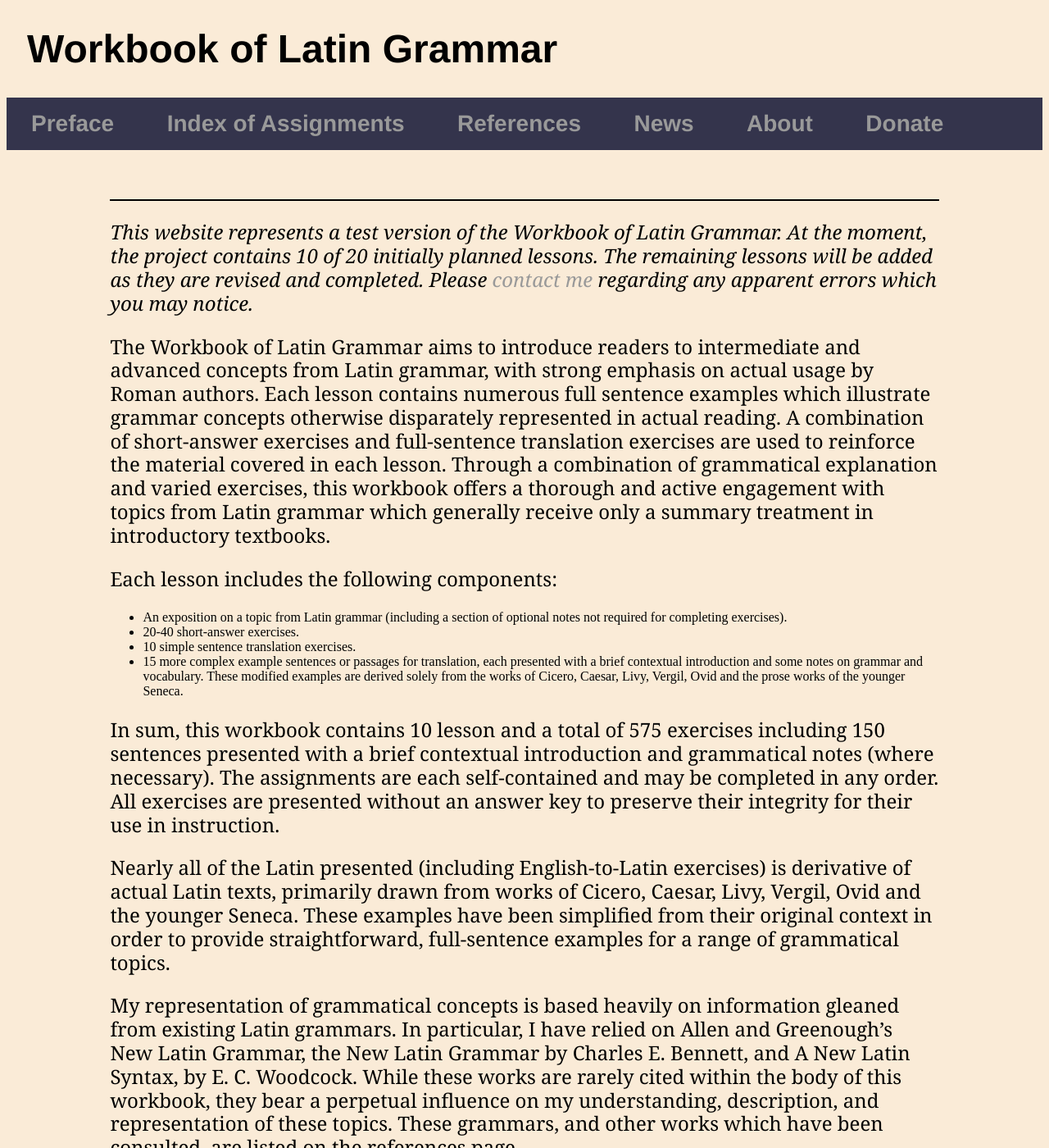
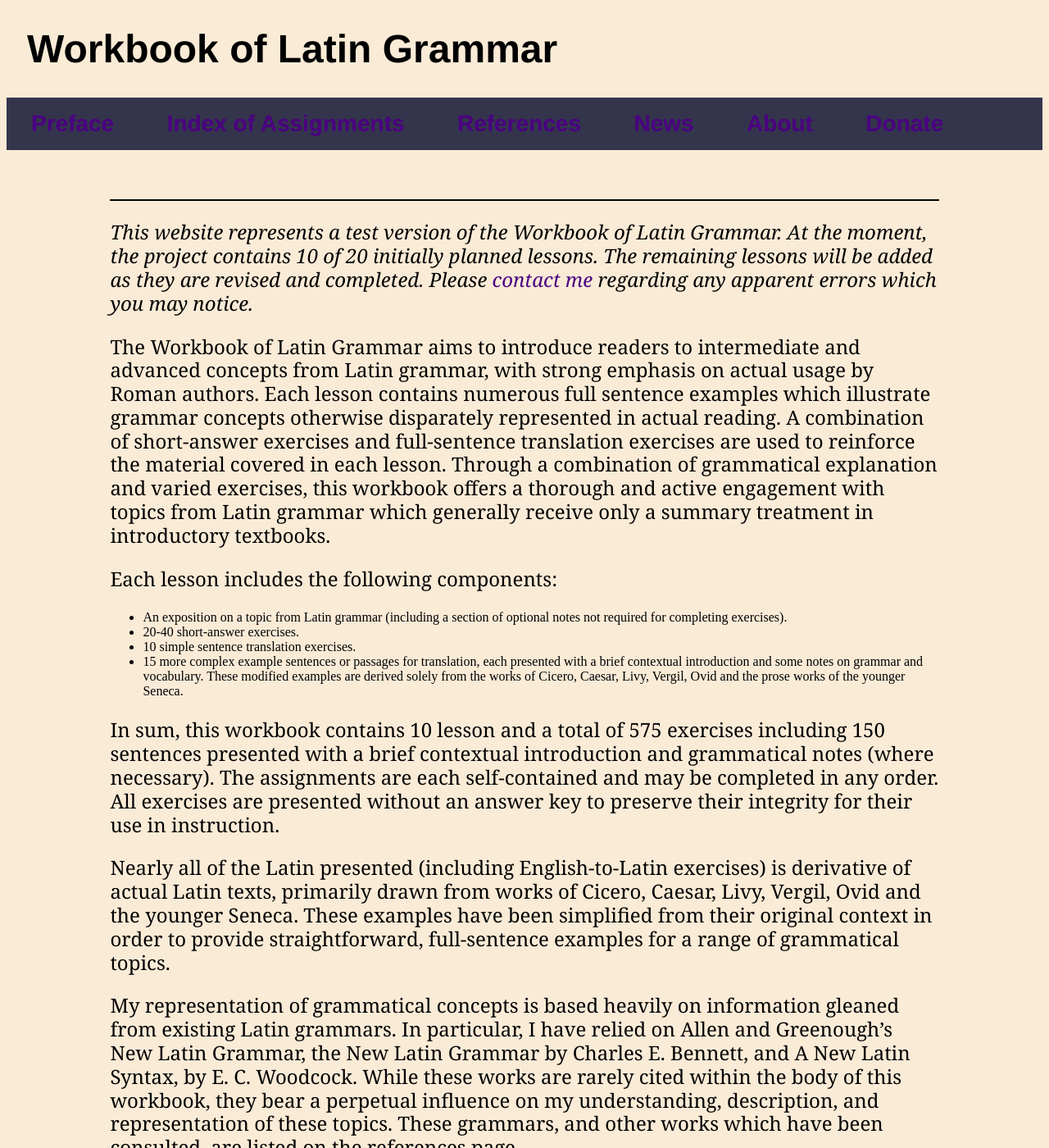
Before and after one commit to AlanCFleming82/AlanCFleming82.github.io, a Jekyll site: the page built from index.html, in a window 1280 px wide and 1400 px high. Shown: the whole window at 82% size. Built offline with Jekyll 4.4.1, drawn with Linux system fonts in a browser that asks for light colours.

Commit message:
Update main.css

```diff
--- a/css/main.css
+++ b/css/main.css
@@ -34,7 +34,7 @@ nav ul li {
 
 a {
    	text-decoration: none;
-    color: #999;
+    color: Indigo;
 }
 
 a:hover {
```
